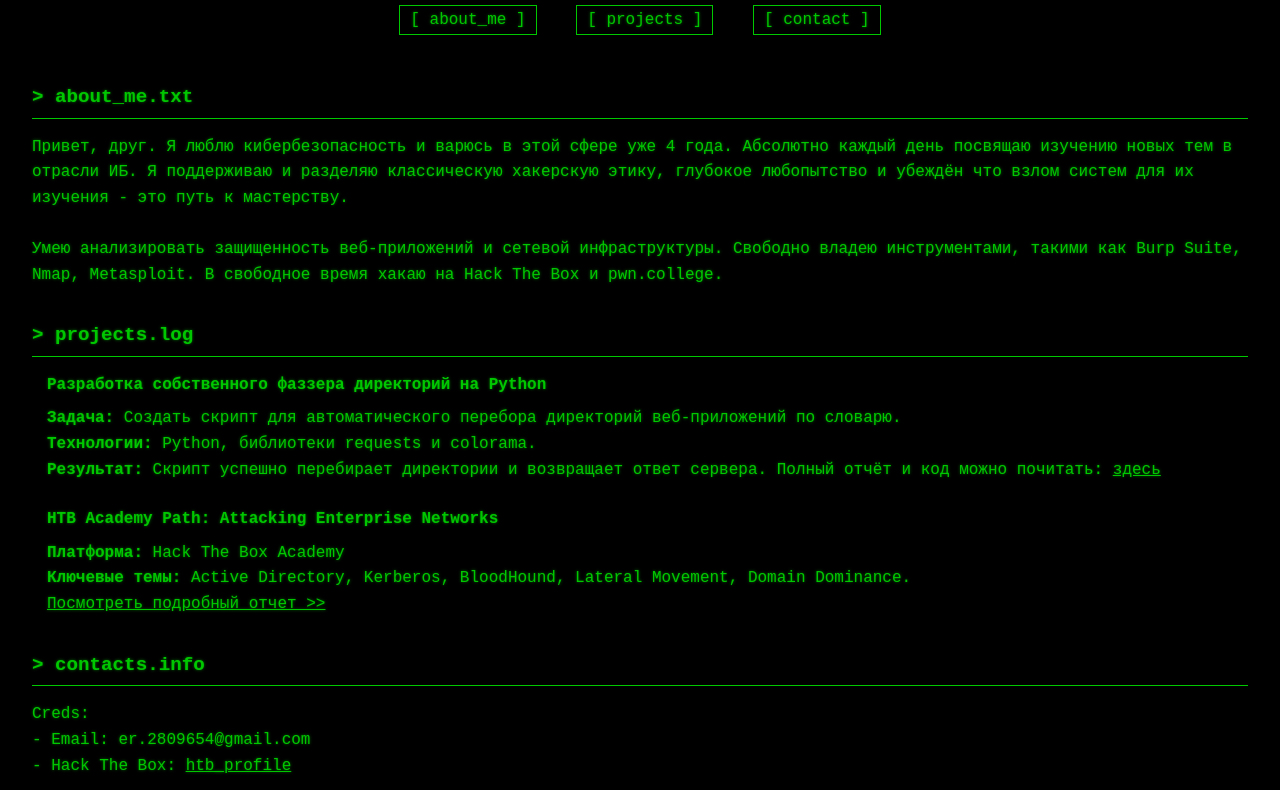
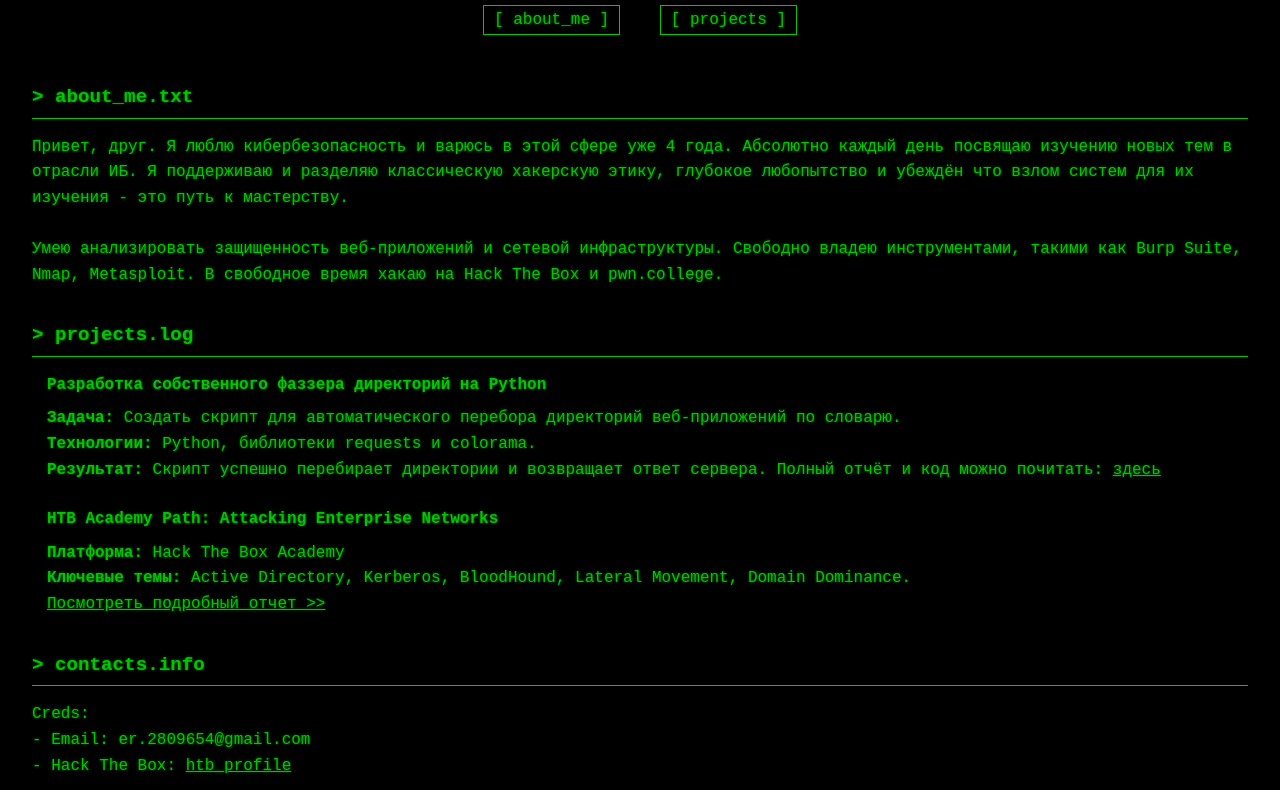
Before and after one commit to errxrerrxr/errxrerrxr.github.io, a plain HTML site: page index.html in a window 1280 px wide. Shown: the part 290-1080 px from the top of the page. Drawn offline with Linux system fonts and the light colour scheme.

Commit message:
Removed contacts button

```diff
--- a/index.html
+++ b/index.html
@@ -26,7 +26,6 @@
     <nav>
         <a href="#about_me">[ about_me ]</a>
         <a href="#projects">[ projects ]</a>
-        <a href="#contact">[ contact ]</a>
     </nav>
 
     <main>
```
